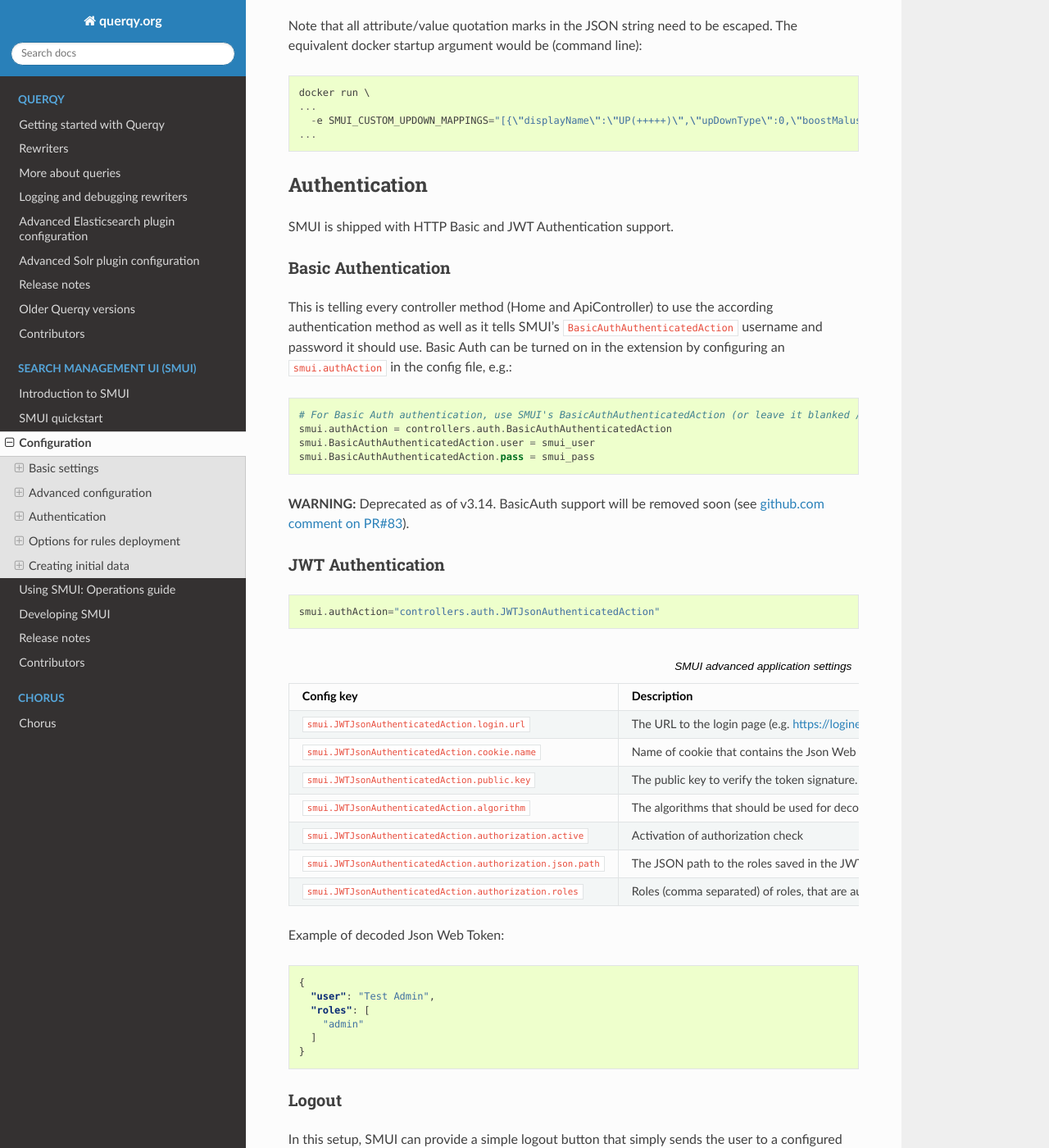
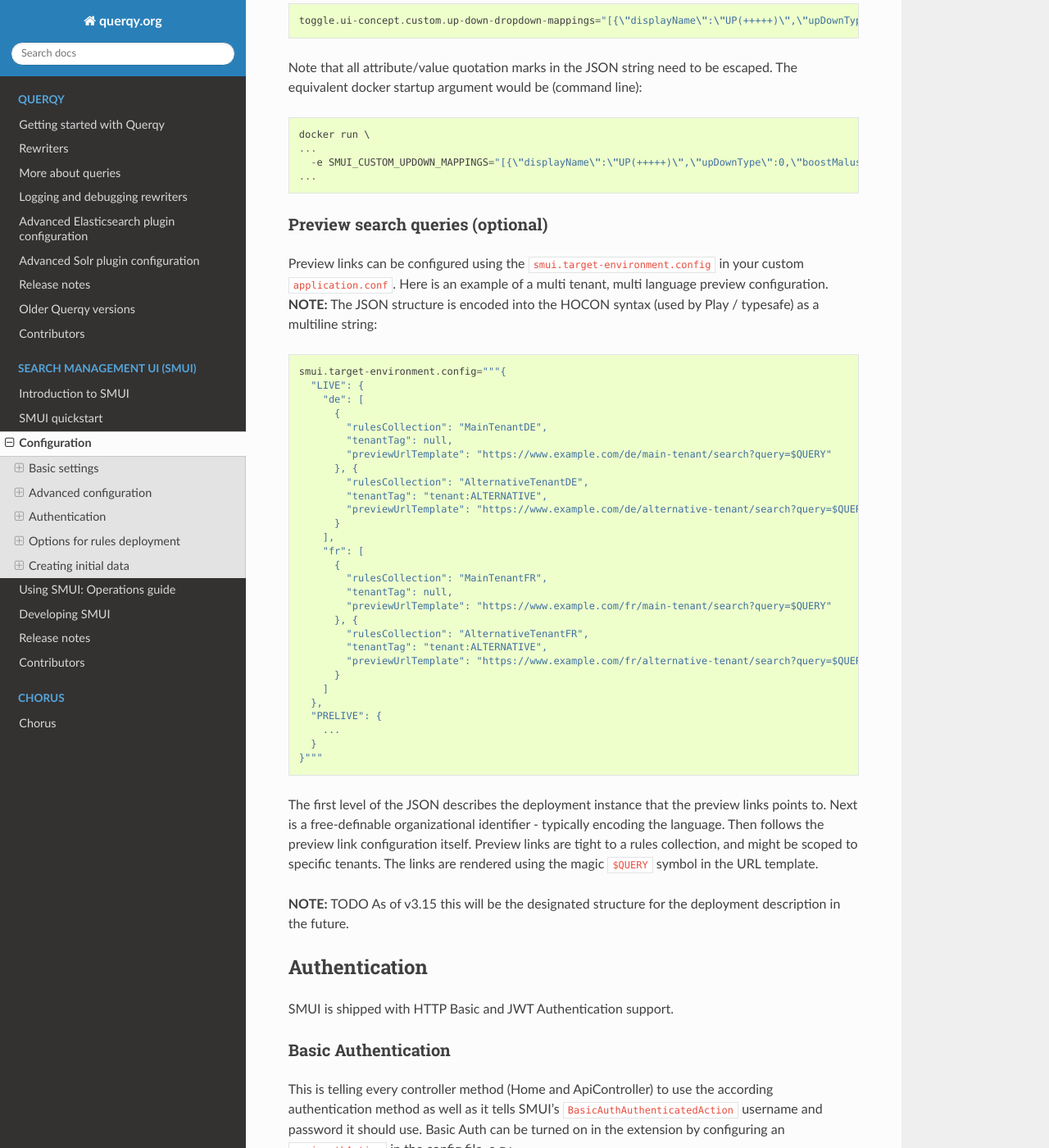
Before and after one commit to querqy/querqy-docs, a Sphinx documentation site: the page built from docs/source/smui/config.rst, in a window 1280 px wide and 1400 px high, scrolled down 4523 px. Shown: the whole window at 82% size. Built offline with Sphinx 7.4.7 and the Read the Docs theme 2.0.0, drawn with Linux system fonts in a browser that asks for light colours; formulas are drawn with MathJax 3; some of the changed text lies outside the part shown.

Commit message:
described the target env conf

```diff
--- a/docs/source/smui/config.rst
+++ b/docs/source/smui/config.rst
@@ -200,6 +200,9 @@
    * - ``toggle.ui-concept.custom.up-down-dropdown-mappings``
      - Provide custom mapping / step sizes for UP/DOWN boosting/penalising values as JSON (used, if ``toggle.ui-concept.updown-rules.combined`` is set to ``true``). See below for details.
      - ``null`` (No custom mappings)
+   * - ``smui.target-environment.config``
+     - Target environment configuration (e.g. for preview links). See below for details.
+     - Empty target environment. **NOTE:** There will come a dummy config showcasing this feature withz upcoming (majo) releases.
 
 .. note::
 
@@ -252,6 +255,52 @@
    ...
      -e SMUI_CUSTOM_UPDOWN_MAPPINGS="[{\"displayName\":\"UP(+++++)\",\"upDownType\":0,\"boostMalusValue\":750},{\"displayName\":\"UP(++++)\",\"upDownType\":0,\"boostMalusValue\":100},{\"displayName\":\"UP(+++)\",\"upDownType\":0,\"boostMalusValue\":50},{\"displayName\":\"UP(++)\",\"upDownType\":0,\"boostMalusValue\":10},{\"displayName\":\"UP(+)\",\"upDownType\":0,\"boostMalusValue\": 5},{\"displayName\":\"DOWN(-)\",\"upDownType\":1,\"boostMalusValue\": 5},{\"displayName\":\"DOWN(--)\",\"upDownType\":1,\"boostMalusValue\": 10},{\"displayName\":\"DOWN(---)\",\"upDownType\":1,\"boostMalusValue\": 50},{\"displayName\":\"DOWN(----)\",\"upDownType\":1,\"boostMalusValue\": 100},{\"displayName\":\"DOWN(-----)\",\"upDownType\":1,\"boostMalusValue\": 750}]"
    ...
+
+Preview search queries (optional)
+~~~~~~~~~~~~~~~~~~~~~~~~~~~~~~~~~
+
+Preview links can be configured using the ``smui.target-environment.config`` in your custom ``application.conf``.
+Here is an example of a multi tenant, multi language preview configuration.
+**NOTE:** The JSON structure is encoded into the HOCON syntax (used by Play / typesafe) as a multiline string:
+
+::
+
+  smui.target-environment.config="""{
+    "LIVE": {
+      "de": [
+        {
+          "rulesCollection": "MainTenantDE",
+          "tenantTag": null,
+          "previewUrlTemplate": "https://www.example.com/de/main-tenant/search?query=$QUERY"
+        }, {
+          "rulesCollection": "AlternativeTenantDE",
+          "tenantTag": "tenant:ALTERNATIVE",
+          "previewUrlTemplate": "https://www.example.com/de/alternative-tenant/search?query=$QUERY"
+        }
+      ],
+      "fr": [
+        {
+          "rulesCollection": "MainTenantFR",
+          "tenantTag": null,
+          "previewUrlTemplate": "https://www.example.com/fr/main-tenant/search?query=$QUERY"
+        }, {
+          "rulesCollection": "AlternativeTenantFR",
+          "tenantTag": "tenant:ALTERNATIVE",
+          "previewUrlTemplate": "https://www.example.com/fr/alternative-tenant/search?query=$QUERY"
+        }
+      ]
+    },
+    "PRELIVE": {
+      ...
+    }
+  }"""
+
+The first level of the JSON describes the deployment instance that the preview links points to.
+Next is a free-definable organizational identifier - typically encoding the language. Then follows the preview link configuration itself.
+Preview links are tight to a rules collection, and might be scoped to specific tenants.
+The links are rendered using the magic ``$QUERY`` symbol in the URL template.
+
+**NOTE:** TODO As of v3.15 this will be the designated structure for the deployment description in the future.
 
 Authentication
 --------------
```
